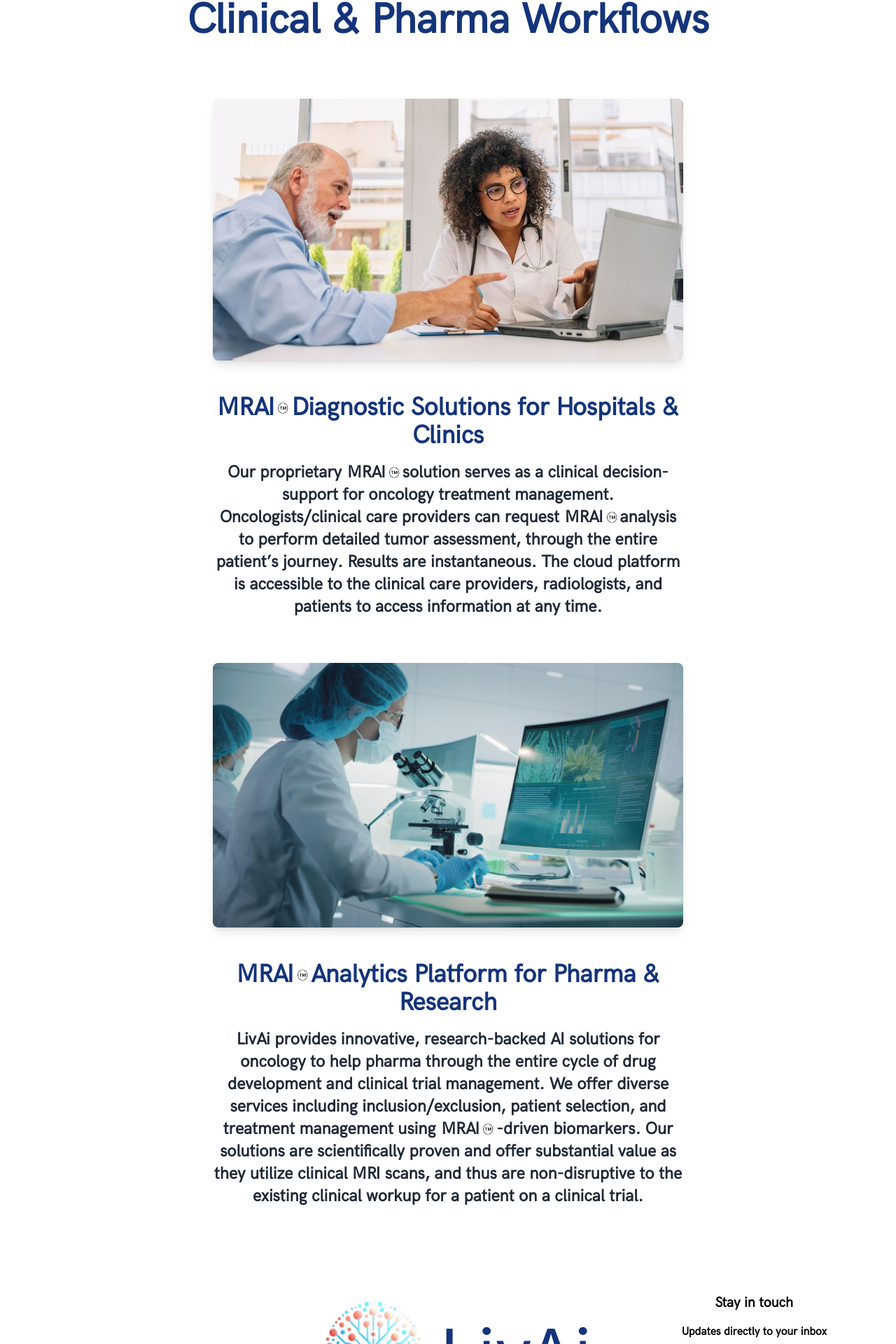
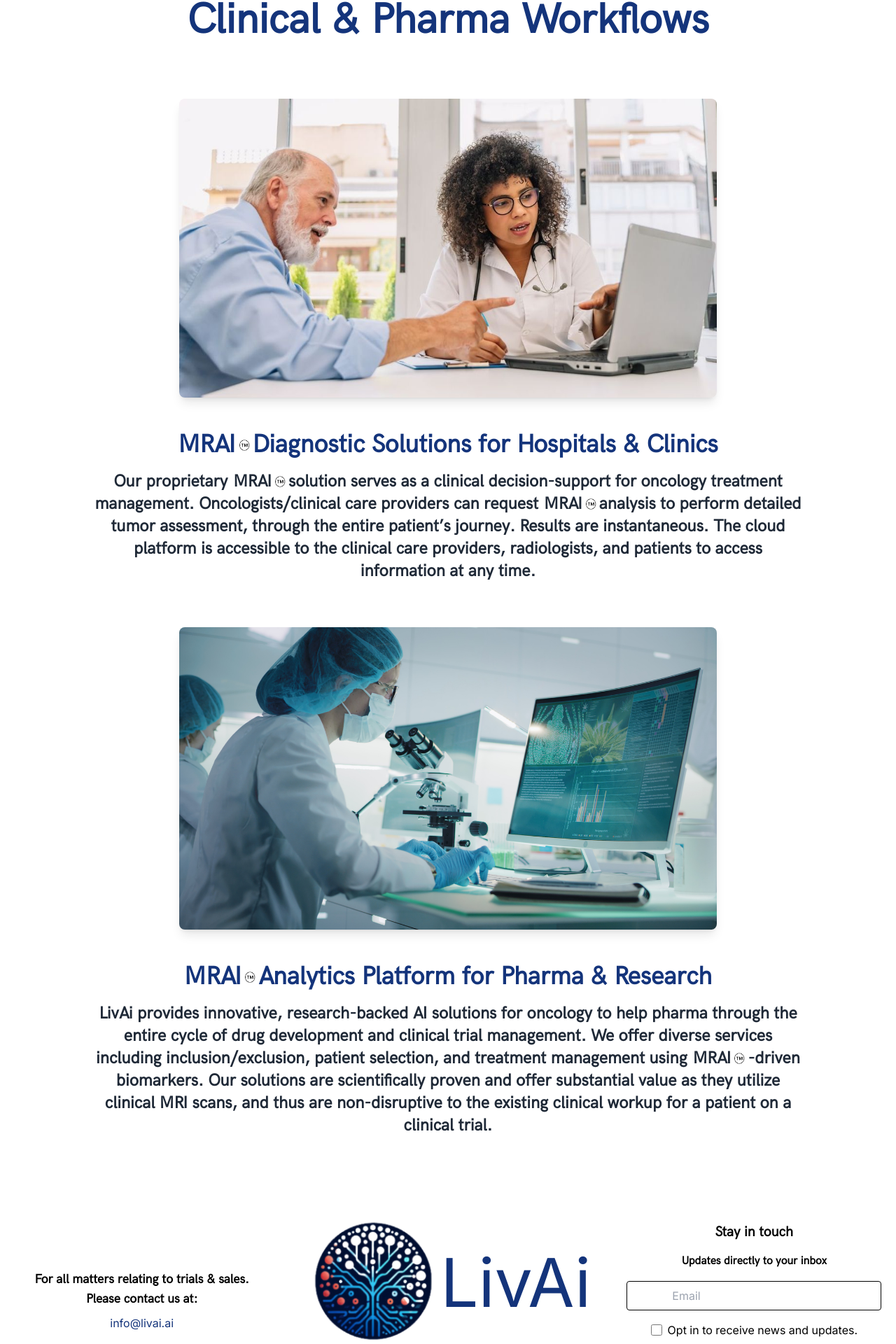
Before and after one commit to ChristopherCarlton/LivAi, a Next.js app: page /products in a window 1280 px wide. Shown: the part 449-2369 px from the top of the page at 70% size. Built offline with nearby package versions, Linux system fonts and the light colour scheme.

Commit message:
mike last changes

```diff
--- a/src/app/about/page.tsx
+++ b/src/app/about/page.tsx
@@ -29,7 +29,7 @@
               </a>
               <h3 className="text-2xl font-semibold text-primary mb-4">Mike Galvin</h3>
               <p className="text-center text-sm sm:text-md md:text-lg lg:text-lg text-gray-800 max-w-[400px] mx-auto">
-                Mike, Co-founder &amp; Chairman, is an experienced leader with a history of building global cloud infrastructure and platforms. With expertise across Hyperscalers, Telcos, IT, and Media, Mike's driven innovation and large-scale deployments. He’s led global commercial teams and is passionate about using innovation to solve real-world problems. Over the past decade, Mike’s focused on healthcare and AI to make a positive impact on people's lives. He’s also a Fellow of the Chartered Institute of Marketing.
+                Mike, Co-founder &amp; Chairman, is an experienced leader with a history of building global cloud infrastructure and platforms. With expertise across Hyperscalers, Telcos, IT, and Media, Mike's driven innovation and large-scale deployments. He's led global commercial teams and is passionate about using innovation to solve real-world problems. Over the past decade, Mike's focused on healthcare and AI to positively impact people's lives. He's a Fellow of the Chartered Institute of Marketing.
               </p>
             </div>
             <div className="text-center delay-200">
--- a/src/app/components/logosolo.tsx
+++ b/src/app/components/logosolo.tsx
@@ -5,7 +5,7 @@
   return (
     <div className="flex items-center mb-4 mx-auto">
       <Image
-        src="/images/logoalone.png"
+        src="/images/logosolo.png"
         alt="LivAi Logo"
         width={180}
         height={180}
--- a/src/app/products/page.tsx
+++ b/src/app/products/page.tsx
@@ -18,26 +18,25 @@
         </div>
       </div>
       {/* Clinical & Pharma Workflows Section */}
-      <section className="py-12 px-4 md:px-16 bg-secondary fade-in transition-opacity duration-1000">
+      <section className="py-12 px-4 w-full bg-secondary fade-in transition-opacity duration-1000">
         <h2 className="text-center text-4xl sm:text-5xl md:text-6xl mt-5 mb-10 font-semibold text-primary">
-    Clinical & Pharma Workflows
+          Clinical &amp; Pharma Workflows
         </h2>
-
         <div className="bg-white h-0.5 mb-10"></div>
         <div className="flex flex-col justify-center items-center space-y-8">
-    <div className="w-full px-4 md:px-16 flex flex-col items-center">
-      <div className="w-full h-auto max-w-2xl mb-4"> {/* Changed max-w-4xl to max-w-2xl */}
+          <div className="w-full px-4 flex flex-col items-center">
+            <div className="w-full h-auto max-w-3xl mb-4"> {/* Changed to max-w-3xl for wider content */}
               <Image
                 src="/images/ClinicalTrials.jpg"
                 alt="Supporting Clinical Trials"
                 layout="responsive"
-          width={900} // Adjusted width for a smaller image
-          height={450}  // Adjusted height for a smaller image
+                width={900}
+                height={450}
                 className="object-cover rounded-lg shadow-lg transform hover:scale-105 transition-transform duration-300"
               />
             </div>
-      <div className="w-full h-auto max-w-2xl px-4 md:px-0 mt-8"> {/* Changed max-w-4xl to max-w-2xl */}
-        <h3 className="text-xl sm:text-2xl md:text-4xl font-semibold text-primary mb-4 text-center">
+            <div className="w-full h-auto max-w-5xl px-4 md:px-0 mt-8"> {/* Changed to max-w-3xl for wider content */}
+              <h3 className="text-xl sm:text-2xl md:text-4xl font-semibold text-primary mb-4 text-center max-w-full md:max-w-5xl px-4">
                 <span className="inline-flex items-center">
                   MRAI
                   <img
@@ -46,7 +45,7 @@
                     className="inline-block ml-1 md:mr-1 w-4 h-4"
                   />
                 </span>
-          Diagnostic Solutions for Hospitals & Clinics
+                Diagnostic Solutions for Hospitals &amp; Clinics
               </h3>
               <p className="text-base sm:text-lg md:text-xl lg:text-2xl text-gray-800 text-center mb-8">
                 Our proprietary
@@ -77,18 +76,18 @@
             </div>
           </div>
           <div className="w-full px-4 md:px-16 flex flex-col items-center delay-100">
-      <div className="w-full h-auto max-w-2xl mb-4"> {/* Changed max-w-4xl to max-w-2xl */}
+            <div className="w-full h-auto max-w-3xl mb-4"> {/* Changed to max-w-3xl for wider content */}
               <Image
                 src="/images/ClinicalDecisions.jpg"
                 alt="Supporting Clinical Decisions"
                 layout="responsive"
-          width={900} // Adjusted width for a smaller image
-          height={600}  // Adjusted height for a smaller image
+                width={900}
+                height={600}
                 className="object-cover rounded-lg shadow-lg transform hover:scale-105 transition-transform duration-300"
               />
             </div>
-      <div className="w-full h-auto max-w-2xl px-4 md:px-0 mt-8"> {/* Changed max-w-4xl to max-w-2xl */}
-        <h3 className="text-xl sm:text-2xl md:text-4xl font-semibold text-primary mb-4 text-center">
+            <div className="w-full h-auto max-w-5xl px-4 md:px-0 mt-8"> {/* Changed to max-w-3xl for wider content */}
+              <h3 className="text-xl sm:text-2xl md:text-4xl font-semibold text-primary mb-4 text-center max-w-full md:max-w-5xl px-4">
                 <span className="inline-flex items-center">
                   MRAI
                   <img
@@ -97,7 +96,7 @@
                     className="inline-block ml-1 md:mr-1 w-4 h-4"
                   />
                 </span>
-          Analytics Platform for Pharma & Research
+                Analytics Platform for Pharma &amp; Research
               </h3>
               <p className="text-base sm:text-lg md:text-xl lg:text-2xl text-gray-800 text-center">
                 LivAi provides innovative, research-backed AI solutions for
@@ -122,7 +121,6 @@
           </div>
         </div>
       </section>
-
     </div>
   );
 };
```
Also changed, not shown: public/images/logosolo.png (added). Lines whose indentation alone changed are shown as unchanged.
